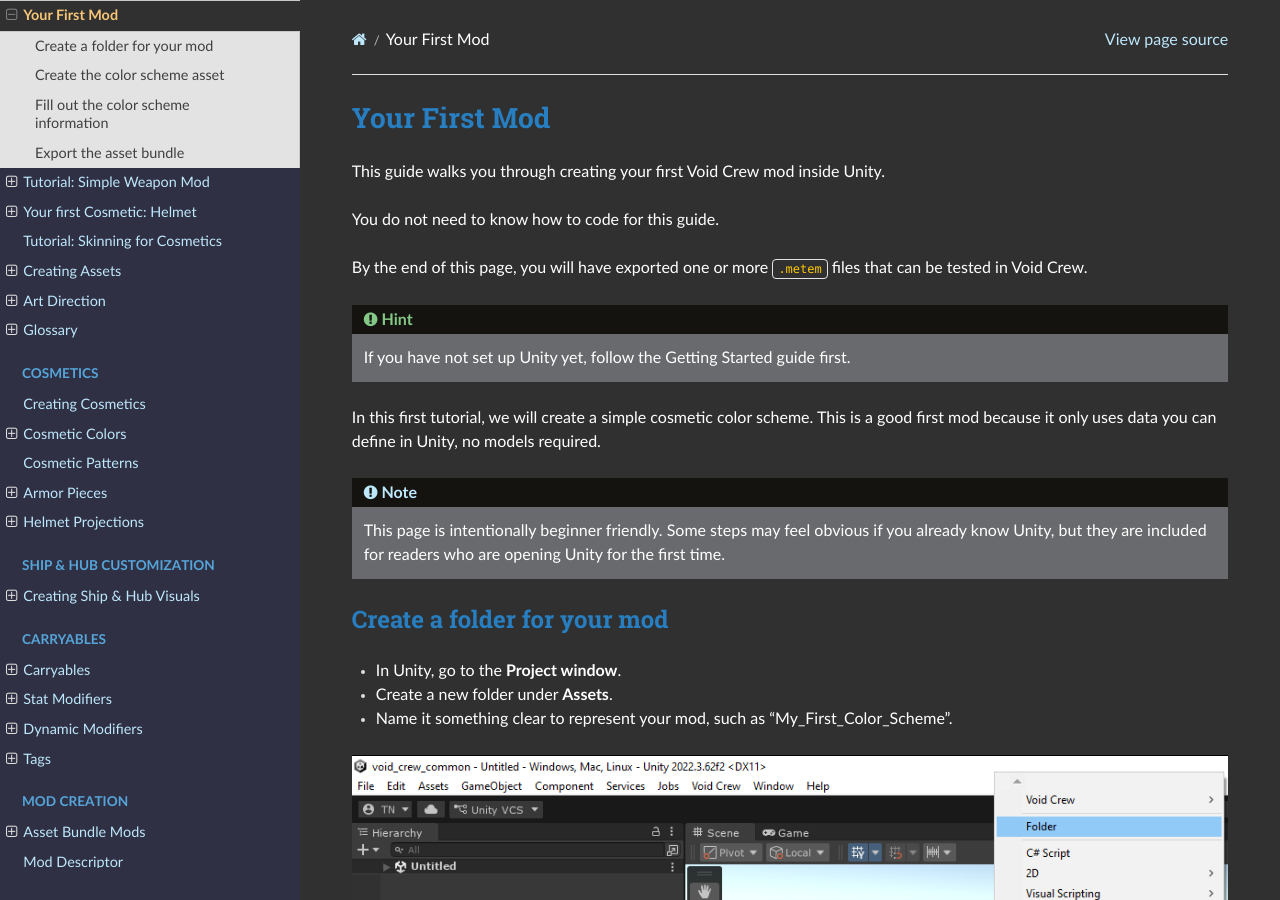
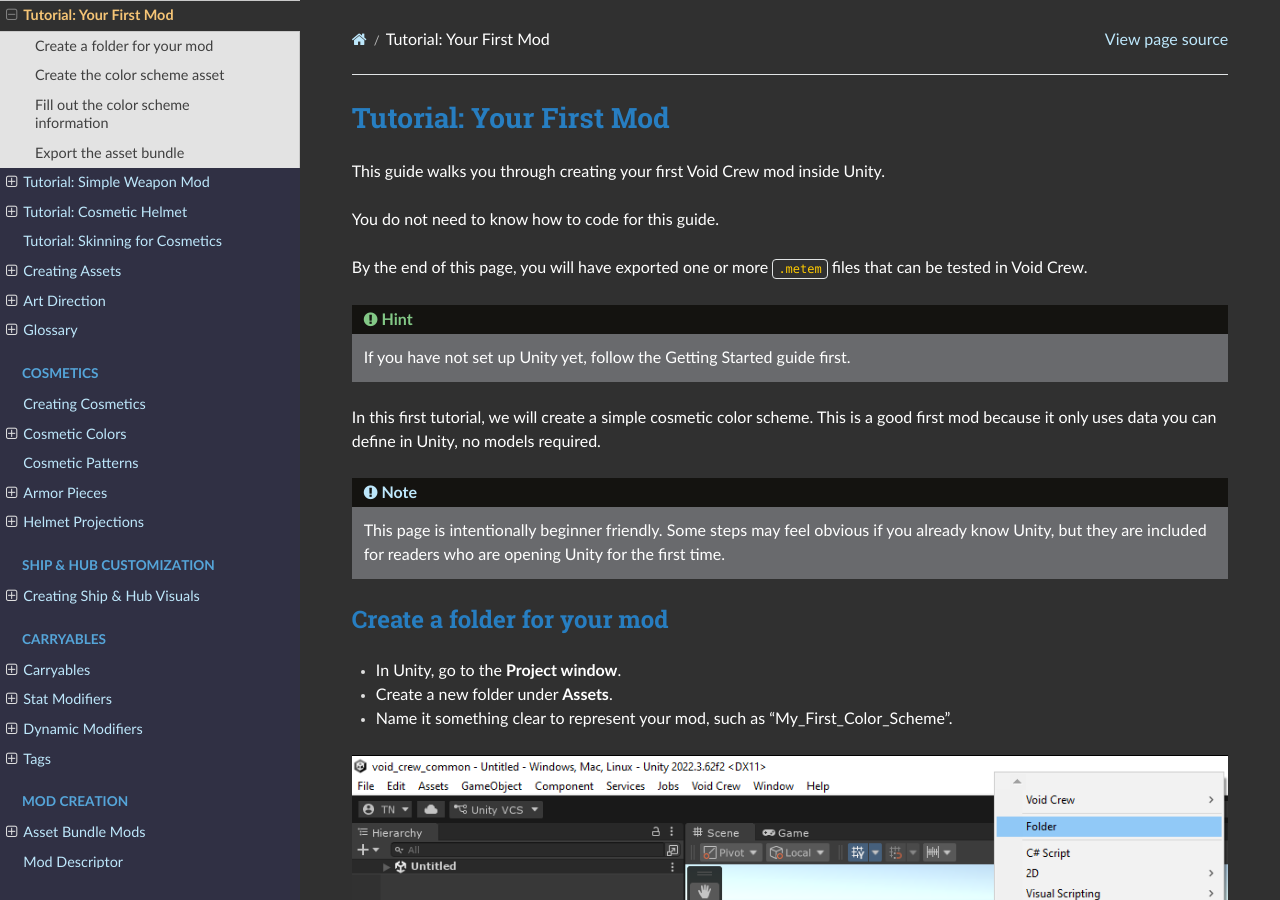
Before and after one commit to HutlihutGames/void_crew_modding_documentation, a Sphinx documentation site: the page built from Docs/GettingStarted/TutorialFirstMod.md, in a window 1280 px wide and 900 px high. Built offline with Sphinx 7.4.7 and the Read the Docs theme 3.1.0, drawn with Linux system fonts in a browser that asks for light colours.

```diff
--- a/Docs/GettingStarted/TutorialCosmetic.md
+++ b/Docs/GettingStarted/TutorialCosmetic.md
@@ -1,4 +1,4 @@
-# Your first Cosmetic: Helmet
+# Tutorial: Cosmetic Helmet
 In this tutorial, we will create a wearable helmet cosmetic from a 3D model. Most of the steps involved will be the same or similar for other wearable cosmetics as well.
 
 You do not need to know how to code for this guide. Some Blender or 3D modelling knowledge is recommended.
--- a/Docs/GettingStarted/TutorialFirstMod.md
+++ b/Docs/GettingStarted/TutorialFirstMod.md
@@ -1,4 +1,4 @@
-# Your First Mod
+# Tutorial: Your First Mod
 This guide walks you through creating your first Void Crew mod inside Unity.
 
 You do not need to know how to code for this guide.
```
Also changed, not shown: Docs/Carryables/Carryables.md (+1 -0 lines).
